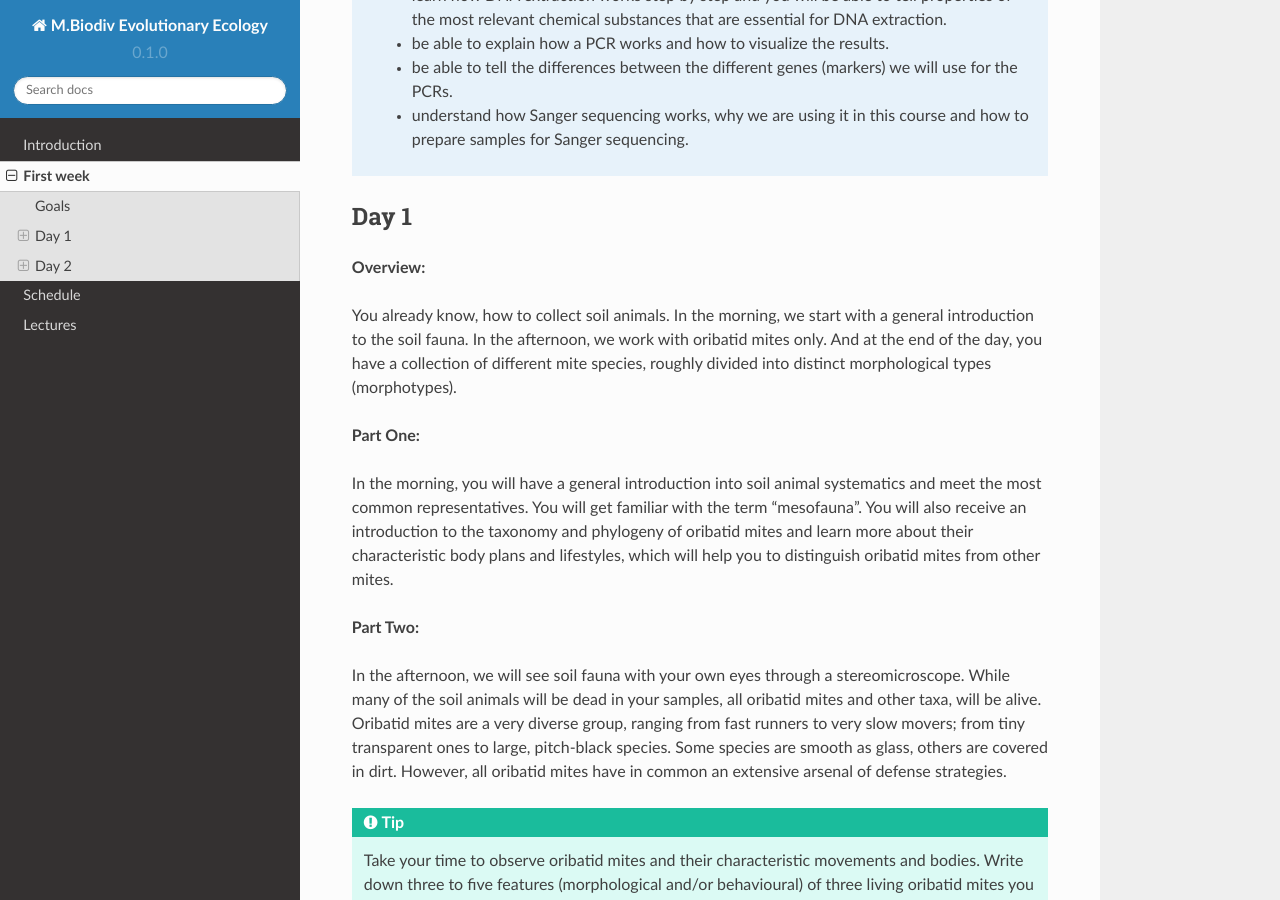
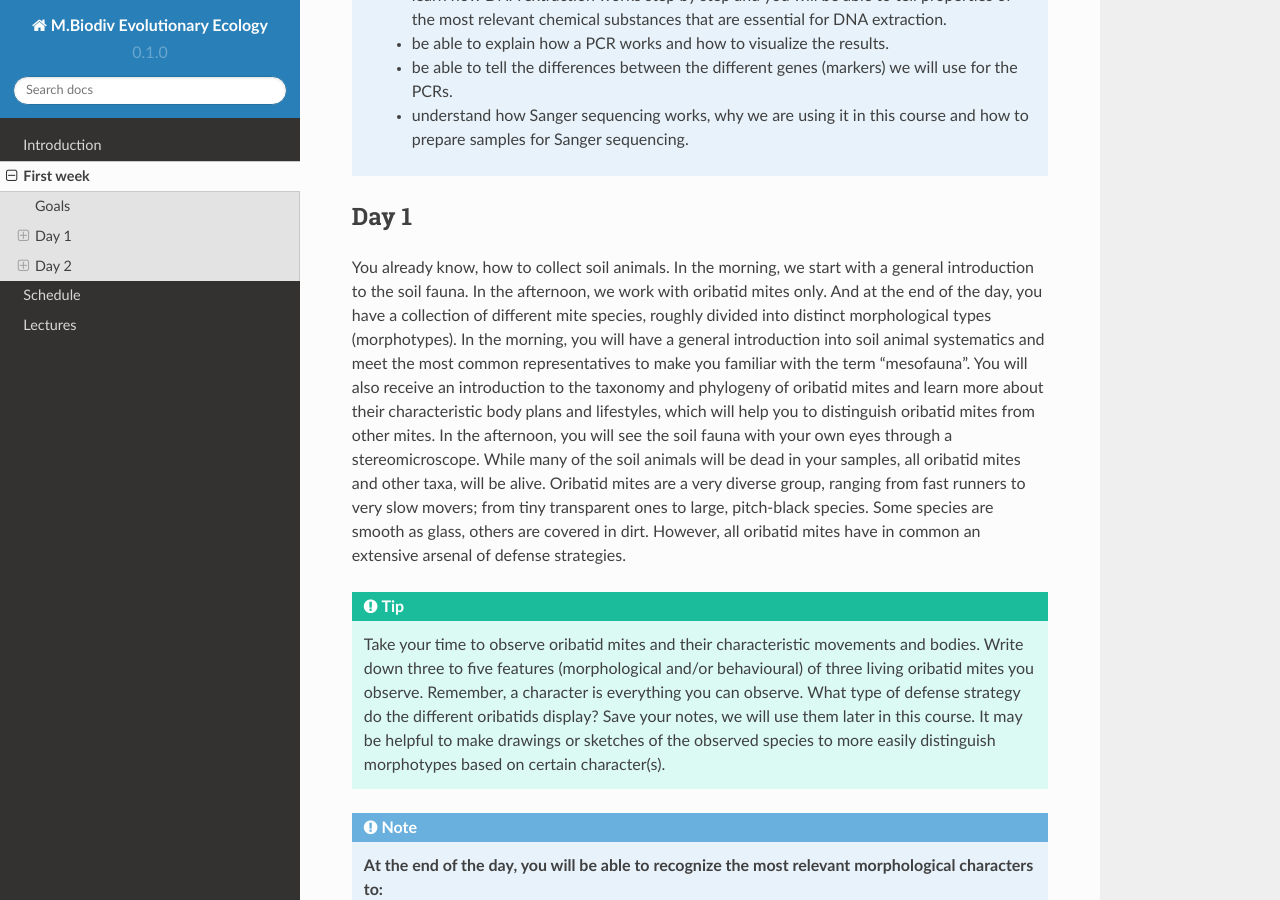
Before and after one commit to bheimbu/evolutionary_ecology, a Sphinx documentation site: the page built from docs/source/first_week.rst, in a window 1280 px wide and 900 px high, scrolled down 597 px. Built offline with Sphinx 7.4.7 and the Read the Docs theme 2.0.0, drawn with Linux system fonts in a browser that asks for light colours; pages that are not in the unit, such as notebooks, are missing from menus; some of the changed text lies outside the part shown.

Commit message:
Update first_week.rst

```diff
--- a/docs/source/first_week.rst
+++ b/docs/source/first_week.rst
@@ -20,19 +20,10 @@ Goals
 
 Day 1
 -----
-**Overview:**
-
 You already know, how to collect soil animals. In the morning, we start with a general introduction to the soil fauna. In the afternoon, we work with oribatid mites only. And at the end of the day, you have a collection of different mite species, roughly divided into distinct morphological types (morphotypes).
-
-**Part One:**
-
-In the morning, you will have a general introduction into soil animal systematics and meet the most common representatives.
-You will get familiar with the term “mesofauna”.
+In the morning, you will have a general introduction into soil animal systematics and meet the most common representatives to make you familiar with the term “mesofauna”.
 You will also receive an introduction to the taxonomy and phylogeny of oribatid mites and learn more about their characteristic body plans and lifestyles, which will help you to distinguish oribatid mites from other mites.
-
-**Part Two:**
-
-In the afternoon, we will see soil fauna with your own eyes through a stereomicroscope. While many of the soil animals will be dead in your samples, all oribatid mites and other taxa, will be alive. Oribatid mites are a very diverse group, ranging from fast runners to very slow movers; from tiny transparent ones to large, pitch-black species. Some species are smooth as glass, others are covered in dirt. However, all oribatid mites have in common an extensive arsenal of defense strategies.
+In the afternoon, you will see the soil fauna with your own eyes through a stereomicroscope. While many of the soil animals will be dead in your samples, all oribatid mites and other taxa, will be alive. Oribatid mites are a very diverse group, ranging from fast runners to very slow movers; from tiny transparent ones to large, pitch-black species. Some species are smooth as glass, others are covered in dirt. However, all oribatid mites have in common an extensive arsenal of defense strategies.
 
 .. tip::
    Take your time to observe oribatid mites and their characteristic movements and bodies. Write down three to five features (morphological and/or behavioural) of three living oribatid mites you observe. Remember, a character is everything you can observe. What type of defense strategy do the different oribatids display? Save your notes, we will use them later in this course. It may be helpful to make drawings or sketches of the observed species to more easily distinguish morphotypes based on certain character(s).
@@ -68,9 +59,9 @@ Yesterday, you collected oribatid mites that were slowly cooking in lactic acid
 
 .. note::
   **Today, you will…**
-    deepen your knowledge about how to determine oribatid mites.
-    learn to recognise additional morphological characters.
-    be able to determine most of your specimen to species level.
+    - deepen your knowledge about how to determine oribatid mites.
+    - learn to recognise additional morphological characters.
+    - be able to determine most of your specimen to species level.
 
 For the species level identification (using the microscope), please remove one or two individuals from the glass vials; the remaining specimen (in 2 ml reaction tubes) are used for molecular work.
 
```
